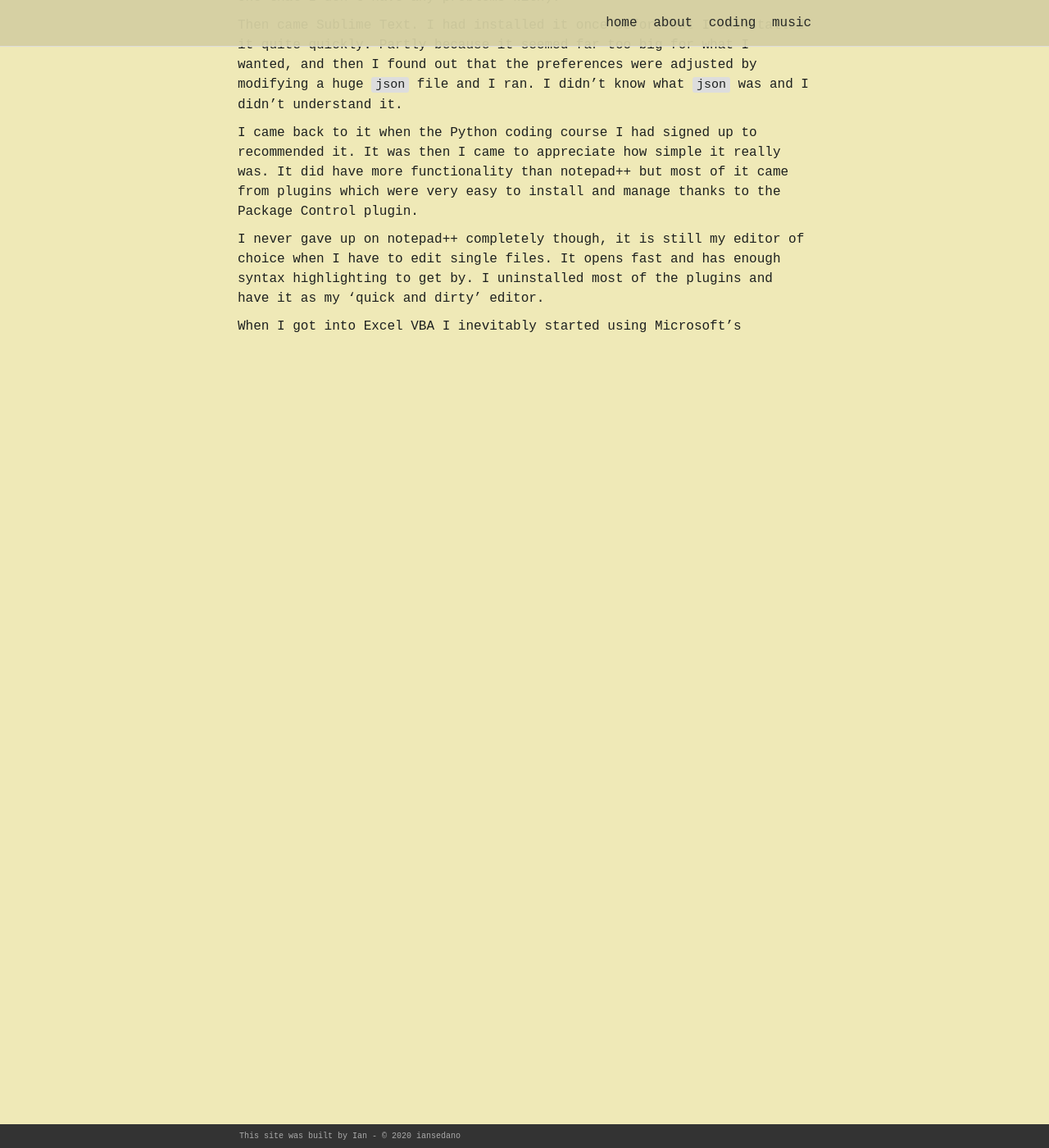
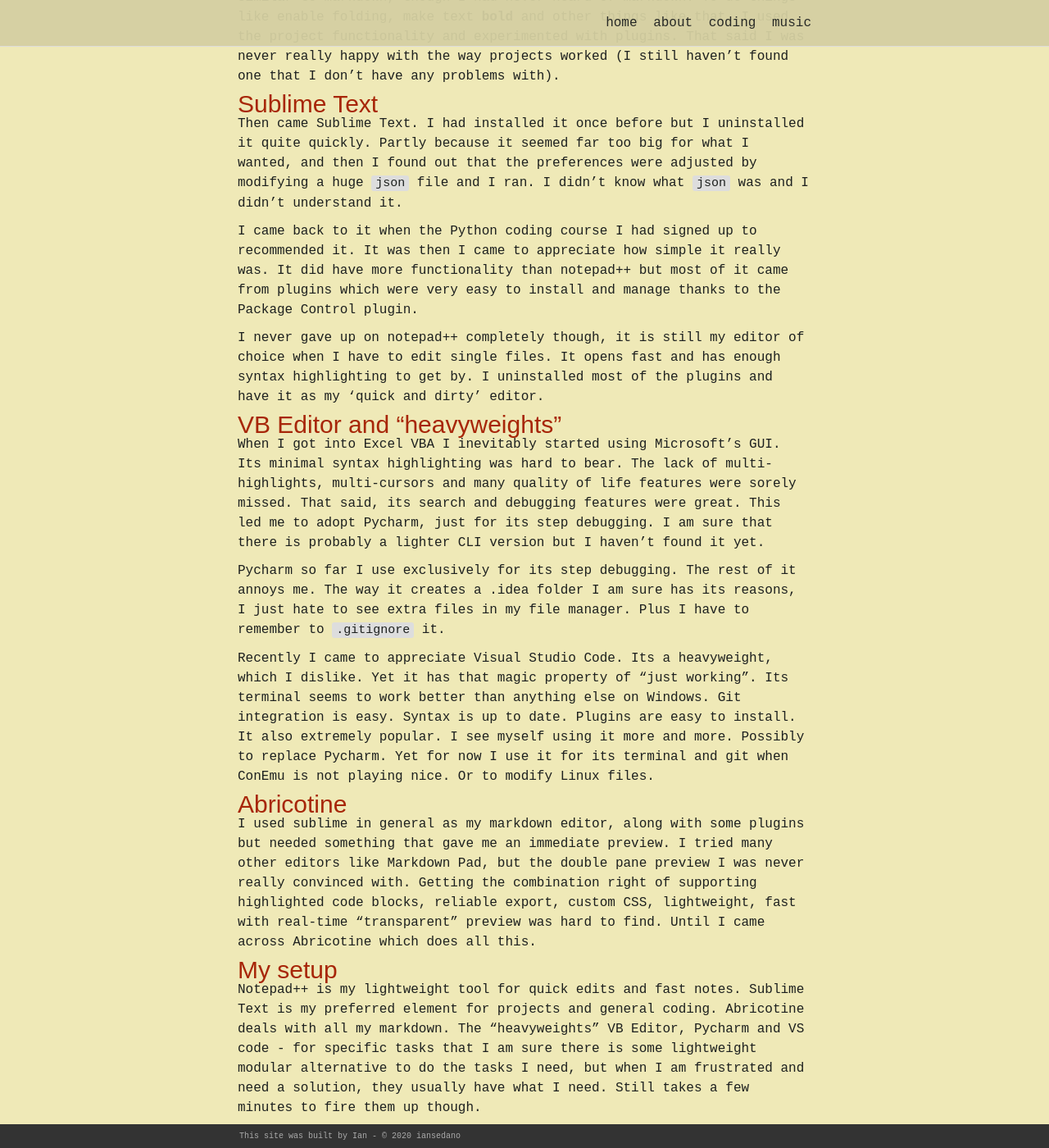
Before and after one commit to iansedano/iansedano.github.io, a Jekyll site: the page built from _hidden/2015-05-15-text_editors.markdown, in a window 1280 px wide and 1400 px high, scrolled down 759 px. Shown: the whole window at 82% size. Built offline with Jekyll 4.4.1, drawn with Linux system fonts in a browser that asks for light colours; some of the changed text lies outside the part shown.

Commit message:
more content

```diff
--- a/_hidden/2015-05-15-text_editors.markdown
+++ b/_hidden/2015-05-15-text_editors.markdown
@@ -7,18 +7,39 @@
 
 # DRAFT
 
+
+### Word
 My quest with text editors began before I really got into coding. I was tired with microsoft word. I have never liked software that had loads of functionality that I never used. Especially if that functionality translated into long load times. 5 second load times are pointless if all you want to do is edit text. Besides, all the functionality gets in the way and takes up screen real-estate.
 
+### Evernote
 While I was writing and taking notes, I had many documents that were very short. Opening them up in word was too slow. So I tried services like Evernote. I did enjoy using them, and they helped me manage many small notes well, yet I was still frustrated by its speed. I sometimes wanted to edit a single note, without having to open the whole interface and see all of my other notes from all time.
 
+### Notepad
 I started using notepad. Which was great. Simple, fast, easy. My notes were light and I could just use a folder structure to organize things. Yet I did miss some functionality. I also wanted to customise the look of notepad and so I moved to notepad++.
 
+### Notepad++
 I stuck with notepad++ for a long time. I defined custom syntax that was similar to markdown, though I had never heard of markdown. To do things like enable folding, make text **bold** and other things like that. I used the project functionality and experimented with plugins. That said I was never really happy with the way projects worked (I still haven't found one that I don't have any problems with).
 
+### Sublime Text
 Then came Sublime Text. I had installed it once before but I uninstalled it quite quickly. Partly because it seemed far too big for what I wanted, and then I found out that the preferences were adjusted by modifying a huge `json` file and I ran. I didn't know what `json` was and I didn't understand it.
 
 I came back to it when the Python coding course I had signed up to recommended it. It was then I came to appreciate how simple it really was. It did have more functionality than notepad++ but most of it came from plugins which were very easy to install and manage thanks to the Package Control plugin.
 
 I never gave up on notepad++ completely though, it is still my editor of choice when I have to edit single files. It opens fast and has enough syntax highlighting to get by. I uninstalled most of the plugins and have it as my 'quick and dirty' editor.
 
-When I got into Excel VBA I inevitably started using Microsoft's
+### VB Editor and "heavyweights"
+When I got into Excel VBA I inevitably started using Microsoft's GUI. Its minimal syntax highlighting was hard to bear. The lack of multi-highlights, multi-cursors and many quality of life features were sorely missed. That said, its search and debugging features were great. This led me to adopt Pycharm, just for its step debugging. I am sure that there is probably a lighter CLI version but I haven't found it yet.
+
+Pycharm so far I use exclusively for its step debugging. The rest of it annoys me. The way it creates a .idea folder I am sure has its reasons, I just hate to see extra files in my file manager. Plus I have to remember to `.gitignore` it.
+
+Recently I came to appreciate Visual Studio Code. Its a heavyweight, which I dislike. Yet it has that magic property of "just working". Its terminal seems to work better than anything else on Windows. Git integration is easy. Syntax is up to date. Plugins are easy to install. It also extremely popular. I see myself using it more and more. Possibly to replace Pycharm. Yet for now I use it for its terminal and git when ConEmu is not playing nice. Or to modify Linux files.
+
+### Abricotine
+I used sublime in general as my markdown editor, along with some plugins but needed something that gave me an immediate preview. I tried many other editors like Markdown Pad, but the double pane preview I was never really convinced with. Getting the combination right of supporting highlighted code blocks, reliable export, custom CSS, lightweight, fast with real-time "transparent" preview was hard to find. Until I came across Abricotine which does all this.
+
+### My setup
+
+Notepad++ is my lightweight tool for quick edits and fast notes.
+Sublime Text is my preferred element for projects and general coding.
+Abricotine deals with all my markdown.
+The "heavyweights" VB Editor, Pycharm and VS code - for specific tasks that I am sure there is some lightweight modular alternative to do the tasks I need, but when I am frustrated and need a solution, they usually have what I need. Still takes a few minutes to fire them up though.
```
